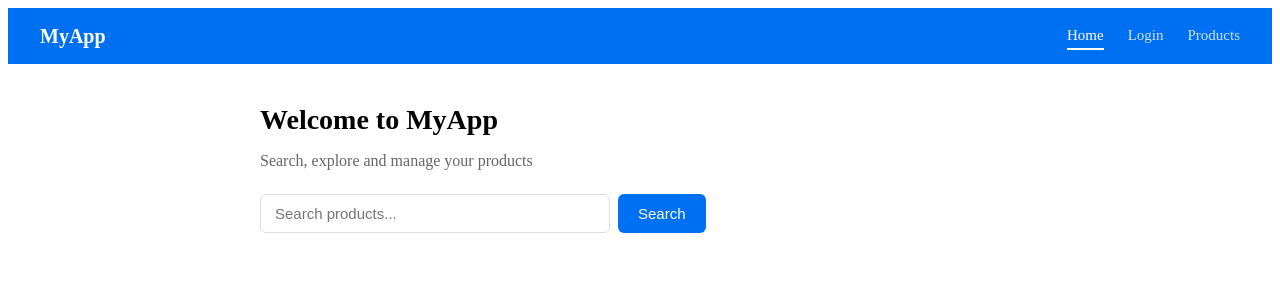
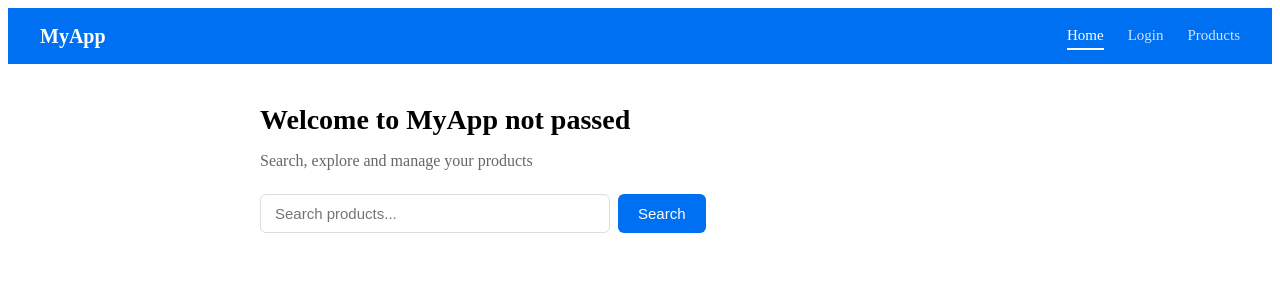
Before and after one commit to MaikesiG/playwright-e2e-poc, an Angular app in the folder angular-app/: page / in a window 1280 px wide. Shown: the top 300 px of the page. Built offline with nearby package versions, Linux system fonts and the light colour scheme.

Commit message:
chore: update header

```diff
--- a/angular-app/src/app/pages/home/home.component.html
+++ b/angular-app/src/app/pages/home/home.component.html
@@ -1,5 +1,5 @@
 <section>
-  <h1>Welcome to MyApp</h1>
+  <h1>Welcome to MyApp not passed</h1>
   <p class="subtitle">Search, explore and manage your products</p>
 
   <div class="search-box">
```
